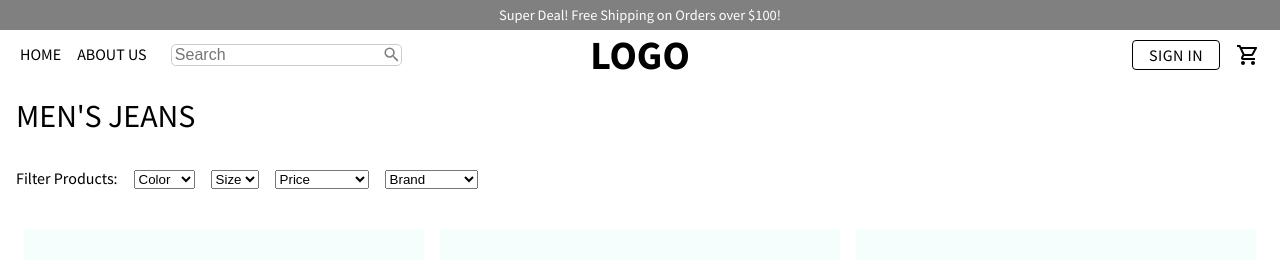
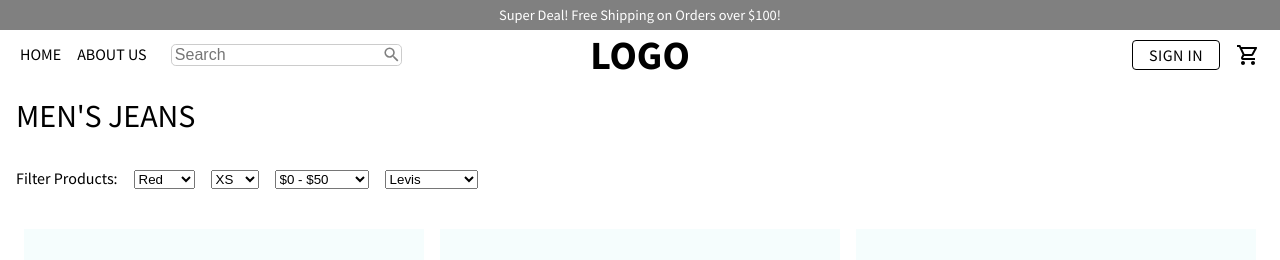
Before and after one commit to zeetaengrg/e-commerce-clothing-shop, a React (Create React App) app in the folder client/: page /products/jackets in a window 1280 px wide. Shown: the top 260 px of the page. Built offline with nearby package versions, Linux system fonts and the light colour scheme.

Commit message:
feat(eventHandlers): onChange event added to Select component

```diff
--- a/client/src/pages/ProductList/Men/Jeans/Jeans.jsx
+++ b/client/src/pages/ProductList/Men/Jeans/Jeans.jsx
@@ -1,10 +1,25 @@
-import React from 'react';
+import React, { useState } from 'react';
 import { Container, Title, FilterContainer, Filter, FilterText, Select, Options } from '../Outfits.styles';
 import { Announcements } from '../../../../components/elements';
 import { MaleJeans } from '../../../../components/templates';
 import { Navbar, Footer } from '../../../../components/layouts';
+import { useLocation } from 'react-router-dom';
 
 const Jeans = () => {
+
+    const location = useLocation();
+    const category = location.pathname.split("/")[2];
+
+    const [filter, setFilter] = useState({});
+
+    const handleFilter = (e) => {
+        const value = e.target.value;
+        setFilter({
+            [e.target.name]: value,
+        })
+    }
+    console.log(filter);
+
     return (
         <React.Fragment>
             <Container>
@@ -18,8 +33,8 @@ const Jeans = () => {
                         <FilterText>
                             Filter Products:
                         </FilterText>
-                        <Select>
-                            <Options disabled selected>Color</Options>
+                        <Select name="color" onChange={handleFilter}>
+                            <Options disabled>Color</Options>
                             <Options>Red</Options>
                             <Options>Blue</Options>
                             <Options>Green</Options>
@@ -27,8 +42,8 @@ const Jeans = () => {
                             <Options>White</Options>
                             <Options>Yellow</Options>
                         </Select>
-                        <Select>
-                            <Options disabled selected>Size</Options>
+                        <Select name="size" onChange={handleFilter}>
+                            <Options disabled>Size</Options>
                             <Options>XS</Options>
                             <Options>S</Options>
                             <Options>M</Options>
@@ -36,8 +51,8 @@ const Jeans = () => {
                             <Options>XL</Options>
                             <Options>XXL</Options>
                         </Select>
-                        <Select>
-                            <Options disabled selected>Price</Options>
+                        <Select name="price" onChange={handleFilter}>
+                            <Options disabled>Price</Options>
                             <Options>$0 - $50</Options>
                             <Options>$50 - $100</Options>
                             <Options>$100 - $150</Options>
@@ -45,8 +60,8 @@ const Jeans = () => {
                             <Options>$200 - $250</Options>
                             <Options>$250 - $300</Options>
                         </Select>
-                        <Select>
-                            <Options disabled selected>Brand</Options>
+                        <Select name="brand" onChange={handleFilter}>
+                            <Options disabled>Brand</Options>
                             <Options>Levis</Options>
                             <Options>Denim</Options>
                             <Options>Diesel</Options>
```
